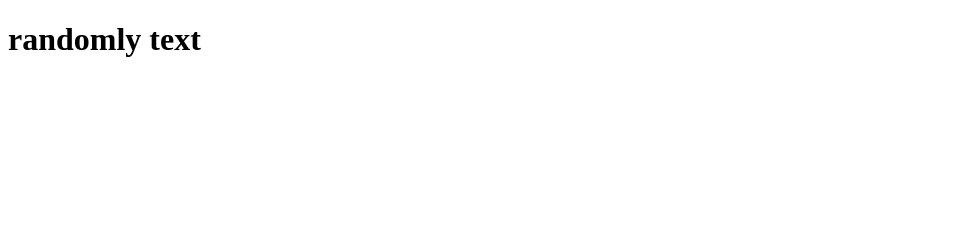
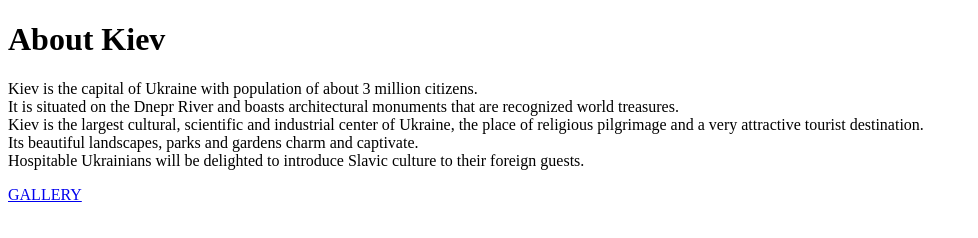
Before and after one commit to yuliapiala/yuliapiala, a plain HTML site: page markup/index.html in a window 1280 px wide. Shown: the whole page, without its empty margins (0-978 px from the left). Drawn offline with Linux system fonts and the light colour scheme.

Commit message:
Second commit hw

```diff
--- a/markup/index.html
+++ b/markup/index.html
@@ -7,6 +7,22 @@
     <title>Document</title>
 </head>
 <body>
-    <h1>randomly text</h1>
+    <header>
+        <h1>About Kiev</h1>
+    </header>
+    <main>
+
+        <p>
+Kiev is the capital of Ukraine with population of about 3 million citizens. <br> It is situated on the Dnepr River and boasts
+architectural monuments that are recognized world treasures. <br> Kiev is the largest cultural, scientific and industrial
+center of Ukraine, the place of religious pilgrimage and a very attractive tourist destination. <br> Its beautiful
+landscapes, parks and gardens charm and captivate. <br> Hospitable Ukrainians will be delighted to introduce Slavic culture
+to their foreign guests.
+        </p>
+    </main>
+    <footer>
+        <a href="/yuliapiala/markup/gallery.html">GALLERY</a>
+    </footer>
+
 </body>
 </html>
```
